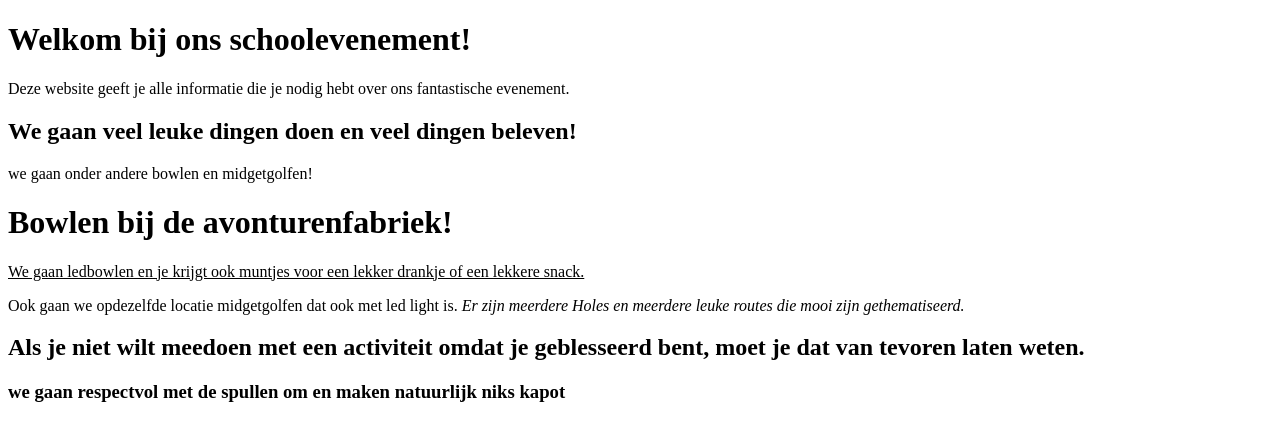
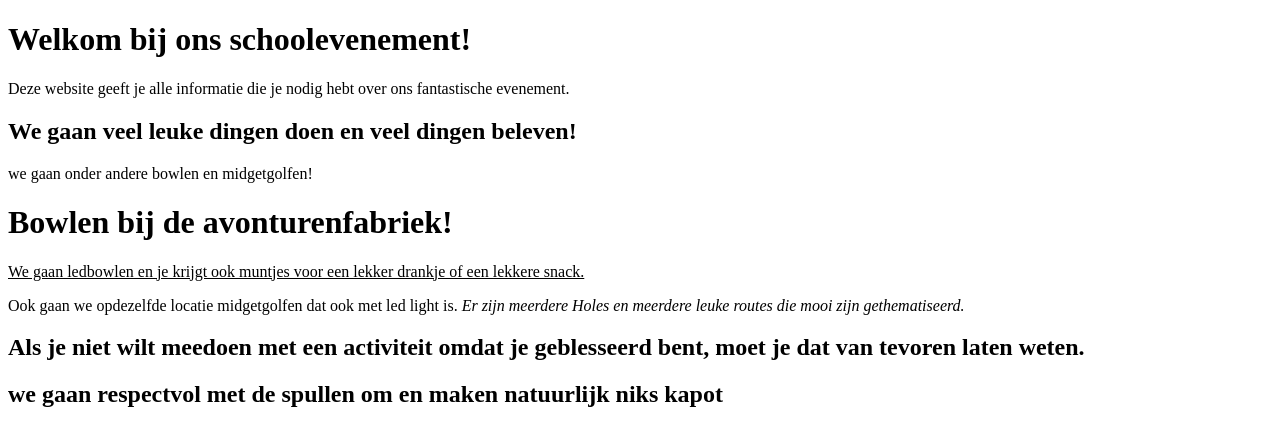
Before and after one commit to Teun820/html-weekopdracht-2-bouwen, a plain HTML site: page index.html in a window 1280 px wide. Drawn offline with Linux system fonts and the light colour scheme.

Commit message:
WebLab Run 20-11-2026 11:40:42 (UTC+01:00)

```diff
--- a/index.html
+++ b/index.html
@@ -32,4 +32,4 @@
 </body>
 <h2>  <b> Als je niet wilt meedoen met een activiteit omdat je geblesseerd bent, moet je dat van tevoren laten weten. </b> </h2>
 
-<h3> <strong> we gaan respectvol met de spullen om en maken natuurlijk niks kapot </strong> </h3>
+<h2> <strong> we gaan respectvol met de spullen om en maken natuurlijk niks kapot </strong> </h2>
```
Also changed, not shown: 1 other file.
